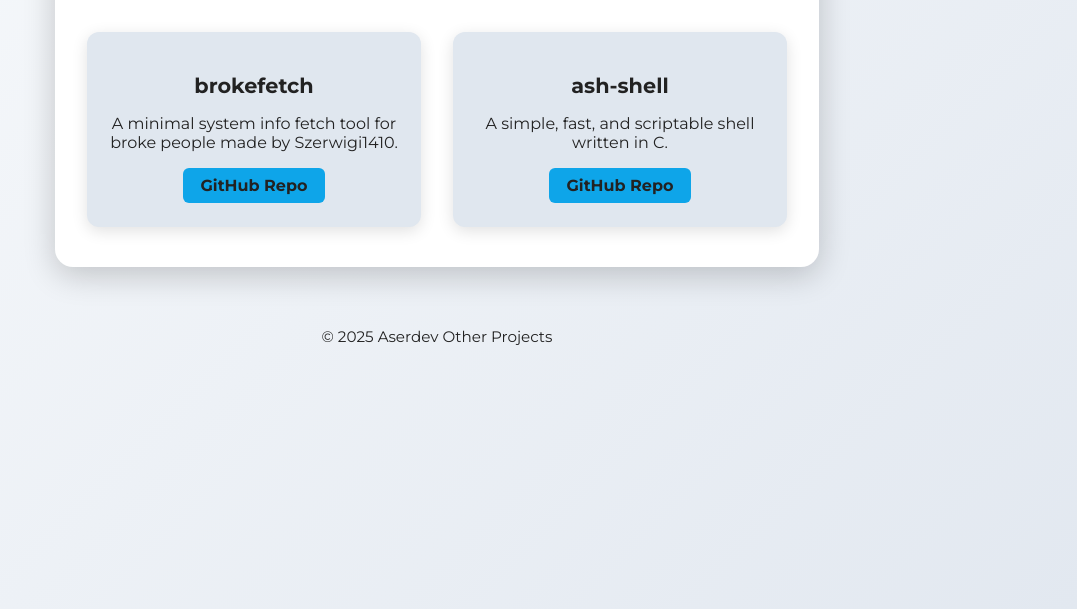
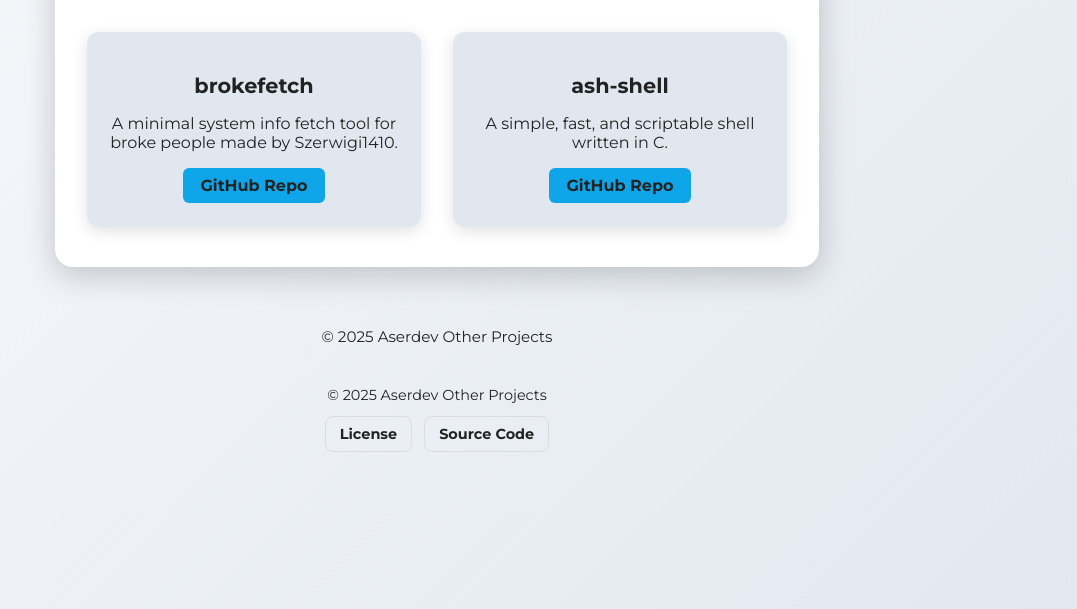
Before and after one commit to aserdevyt/aserdevyt.github.io, a plain HTML site: page other-projects/index.html in a window 1280 px wide. Shown: the part 251-860 px from the top of the page, without its empty margins (203-1280 px from the left). Drawn offline with Linux system fonts and the light colour scheme.

Commit message:
modified:   aserdev-os/index.html 	new file:   images/logo.jpeg 	modified:   index.html 	modified:   other-projects/index.html 	modified:   pacman-repo/index.html 	modified:   style.css

```diff
--- a/other-projects/index.html
+++ b/other-projects/index.html
@@ -60,6 +60,8 @@
 	<title>Aserdev Other Projects</title>
 	<link href="https://fonts.googleapis.com/css2?family=Montserrat:wght@400;700&display=swap" rel="stylesheet">
 	<link rel="stylesheet" href="../style.css">
+	<link rel="icon" href="/images/logo.jpeg" sizes="32x32">
+	<link rel="shortcut icon" href="/images/logo.jpeg">
 	<style>
 		body {
 			font-family: 'Montserrat', sans-serif;
@@ -182,6 +184,10 @@
 		window.matchMedia('(prefers-color-scheme: light)').addEventListener('change', setThemeFromPreference);
 </script>
 		&copy; 2025 Aserdev Other Projects
+	<footer>
+		&copy; 2025 Aserdev Other Projects
+		<div class="footer-buttons">
+			<a class="footer-button" href="/LICENSE" target="_blank">License</a>
+			<a class="footer-button" href="https://github.com/aserdevyt/aserdevyt.github.io/tree/main" target="_blank">Source Code</a>
+		</div>
 	</footer>
-</body>
-</html>
--- a/style.css
+++ b/style.css
@@ -38,6 +38,29 @@
 			body.light footer {
 				color: #64748b;
 			}
+				.footer-buttons {
+					display: flex;
+					gap: 12px;
+					justify-content: center;
+					margin-top: 12px;
+				}
+				.footer-button {
+					display: inline-block;
+					padding: 8px 14px;
+					background: transparent;
+					color: inherit;
+					border: 1px solid rgba(255,255,255,0.08);
+					border-radius: 8px;
+					text-decoration: none;
+					font-weight: 700;
+					transition: background 0.15s, color 0.15s, border-color 0.15s;
+				}
+				:where(body.light) .footer-button {
+					border-color: rgba(0,0,0,0.08);
+				}
+				.footer-button:hover {
+					background: rgba(255,255,255,0.06);
+				}
 		.container {
 			max-width: 800px;
 			margin: 60px auto;
```
Also changed, not shown: aserdev-os/index.html (+6 -0 lines), index.html (+6 -0 lines), pacman-repo/index.html (+6 -0 lines), images/logo.jpeg (added).
